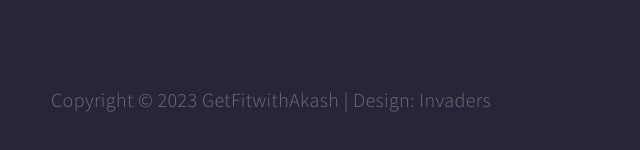
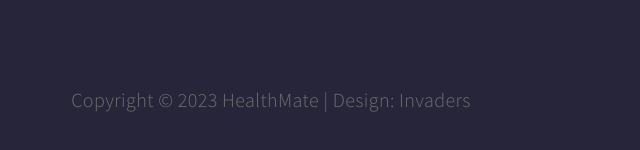
Before and after one commit to chamwithj/HealthMate, a plain HTML site: page health mate/health mate/index.html in a window 1280 px wide. Shown: the part 3781-3931 px from the top of the page, 369-1009 px from the left. Drawn offline with Linux system fonts and the light colour scheme.

Commit message:
Update index.html

```diff
--- a/health mate/health mate/index.html
+++ b/health mate/health mate/index.html
@@ -351,7 +351,7 @@
 			<div class="clearfix"></div>
 
 			<div class="col-md-12 col-sm-12">
-				<p class="copyright-text">Copyright &copy; 2023 GetFitwithAkash
+				<p class="copyright-text">Copyright &copy; 2023 HealthMate
 
                     | Design: Invaders</p>
 			</div>
```
